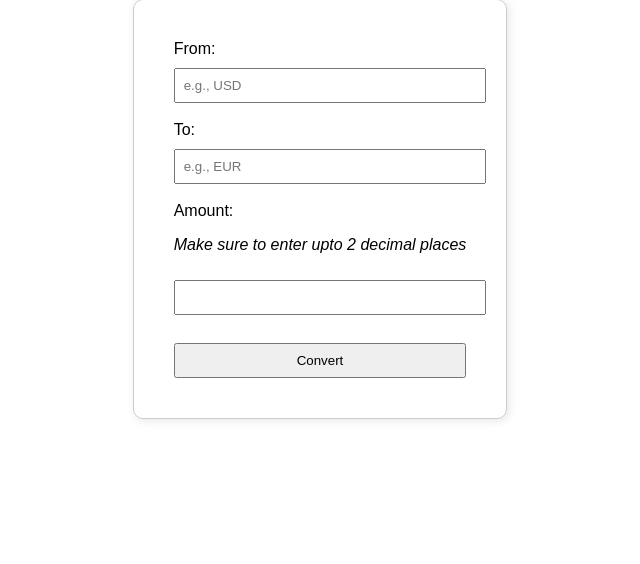
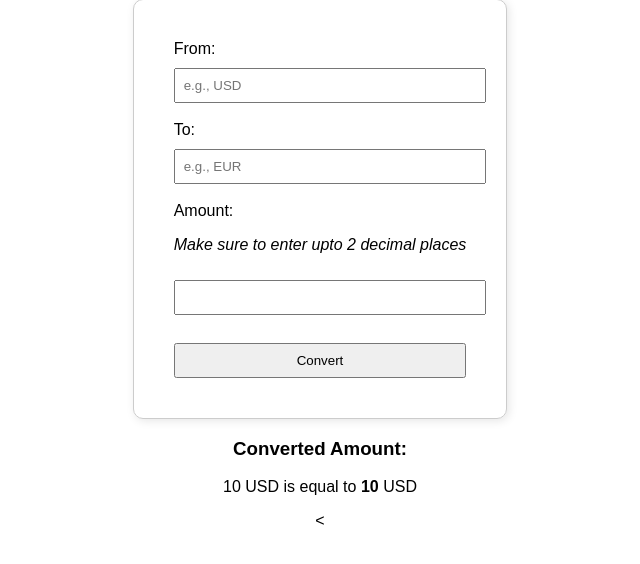
Before and after one commit to pavitra108/learning, a Flask app: template currency-converter/templates/converter-page.html in a window 1280 px wide. Shown: the part 99-663 px from the top of the page, without its empty margins (320-960 px from the left). Run offline with Flask 3, Linux system fonts and the light colour scheme; the template is opened without the code that fills it: most values are stand-ins (such as "Sample title", 1, 10 or a date in 2020); some libraries are stand-ins or nearby versions.

Commit message:
app complete

```diff
--- a/currency-converter/templates/converter-page.html
+++ b/currency-converter/templates/converter-page.html
@@ -43,7 +43,11 @@
         <br><br>
         <button type="submit">Convert</button>
     </form>
-
+    {% if converted_amount is not none %}
+        <h3>Converted Amount:</h3>
+        <p>{{ amount }} {{ from_currency }} is equal to <strong>{{ converted_amount }}</strong> {{ to_currency }}</p>
+    {% endif %}
+    <
 
     <!-- Currency Suggestions -->
     <datalist id="currency-list">
```
Also changed, not shown: currency-converter/main.py (+6 -3 lines).
